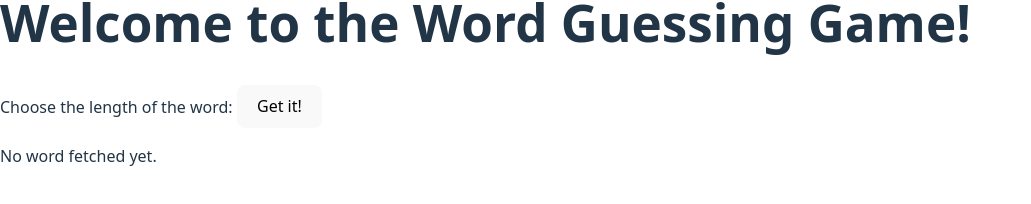
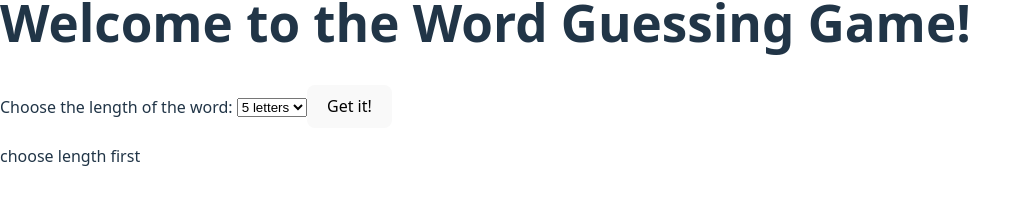
Before and after one commit to jhwlds/Word-Guessing-Game, a React (Vite) app: page / in a window 1280 px wide. Shown: the part 328-532 px from the top of the page, without its empty margins (0-1031 px from the left). Built offline with nearby package versions, Linux system fonts and the light colour scheme.

Commit message:
choosing the lenght

```diff
--- a/src/App.jsx
+++ b/src/App.jsx
@@ -24,6 +24,15 @@ function App() {
       <h1>Welcome to the Word Guessing Game!</h1>
 
       <label htmlFor="length">Choose the length of the word: </label>
+      <select
+        id="length"
+        value={length}
+        onChange={e => setLength(e.target.value)}
+      >
+        {[3, 4, 5, 6, 7, 8, 9].map(num => (
+          <option key={num} value={num}>{num} letters</option>
+        ))}
+      </select>
 
       <button onClick={fetchWord}>Get it!</button>
 
@@ -32,9 +41,8 @@ function App() {
           <p>Loading...</p>
         ) : word ? (
           <p>Word: <strong>{word}</strong></p>
-        )
-        : (
-          <p>No word fetched yet.</p>
+        ) : (
+          <p>choose length first</p>
         )}
       </div>
     </div>
```
